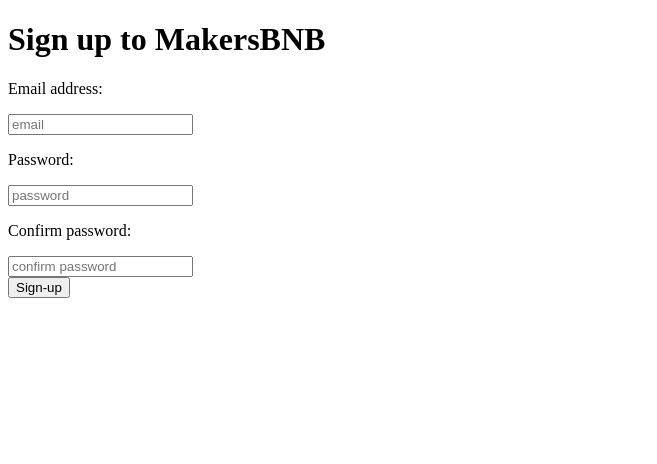
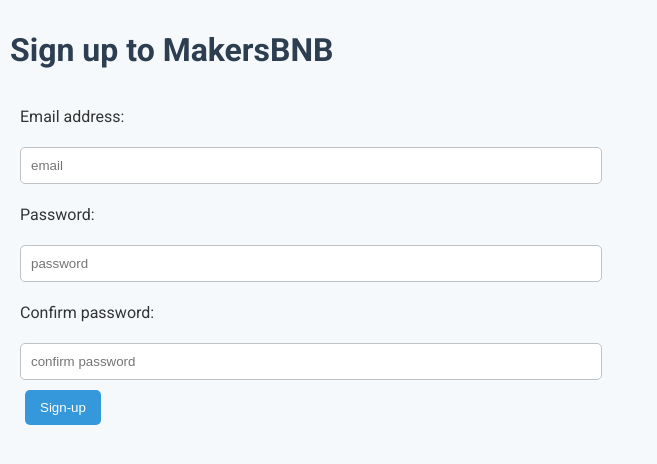
Before and after one commit to shakey0/Project1_MakersBNB, a Flask app: page /signup in a window 1280 px wide. Shown: the top 464 px of the page, without its empty margins (0-657 px from the left). Run offline with Flask 3, Linux system fonts and the light colour scheme.

Commit message:
Merging main with working branch

```diff
--- a/app.py
+++ b/app.py
@@ -74,7 +74,6 @@
     if not passwords_match(password, confirm_password):
         flash("passwords do not match", "error")
         return redirect('/signup')
-
     return redirect('/available-spaces')
 
 @app.route('/login', methods=['GET'])
--- a/static/style.css
+++ b/static/style.css
@@ -1,3 +1,88 @@
 body {
-    font-size: 18px;
+    font-family: 'Roboto', sans-serif;
+    background-color: #F6F9FC; /* light blueish-grey */
+    margin: 10px;
+    color: #333;
+    display: flex;
+    justify-content: center; /* Center children horizontally */
+    align-items: stretch; /* Center children vertically */
+    flex-direction: column; /* stack children vertically */
 }
+
+h1, h2 {
+    color: #2C3E50; /* dark blue */
+}
+
+.login_page_buttons-tag, .signup_page_buttons-tag{
+    max-width: 800px;
+    width: 100%;
+    margin: auto;
+}
+
+.t-email, .t-password {
+    text-align: left;
+}
+
+/* Buttons */
+a, input[type="button"], input[type="submit"] {
+    padding: 10px 15px;
+    background-color: #3498DB; /* blue */
+    color: white;
+    border: none;
+    border-radius: 5px;
+    text-decoration: none;
+    margin: 5px;
+    cursor: pointer;
+}
+
+a:hover, input[type="button"]:hover, input[type="submit"]:hover {
+    background-color: #2980B9; /* darker blue */
+}
+
+/* Text Fields and Form Elements */
+input[type="text"], input[type="date"], input[type="password"] {
+    width: 70%; /* reduced from 100% */
+    padding: 10px;
+    margin: 5px 0;
+    border: 1px solid #BDC3C7; /* grey */
+    border-radius: 5px;
+}
+
+label {
+    color: #7F8C8D; /* greyish text */
+}
+
+/* Tables */
+table {
+    width: 80%; /* so it doesn't span the entire width */
+    margin: 10px auto; /* centers the table */
+    border-collapse: collapse;
+}
+
+td {
+    padding: 10px;
+    border: 1px solid #BDC3C7; /* grey */
+}
+
+/* Error Messages */
+.error {
+    background-color: #E74C3C; /* red */
+    color: white;
+    padding: 10px;
+    border-radius: 5px;
+    margin: 10px 0;
+    text-align: center;
+}
+
+/* Div Classes */
+.t-buttons, .signup_page_buttons-tag, .login_page_buttons-tag, .individual_space-tag {
+    margin-left: 10px; /* Added for alignment as per your request */
+}
+
+.available-spaces-title {
+    text-align: center;
+}
+
+.book_space_button-tag {
+    margin-left: 10px;
+}
--- a/templates/index.html
+++ b/templates/index.html
@@ -7,13 +7,14 @@
             Head to https://github.com/makersacademy/web-applications-in-python/blob/main/pills/loading_css_or_static_files.md
             If you're wondering how the CSS file below is being loaded.
         -->
+        <link href="https://fonts.googleapis.com/css2?family=Roboto:wght@400;500;700&display=swap" rel="stylesheet">
         <link rel="stylesheet" href="/static/style.css" >
     </head>
     <body>
         <h1>Welcome to MakersBnB!</h1>
         <div class="t-buttons">
-            <a href="/login">Login</a>
-            <a href="/signup">Sign-up</a>
+            <a class="login_button-tag" href="/login">Login</a>
+            <a class="signup_button-tag" href="/signup">Sign-up</a>
         </div>
     </body>
 </html>
--- a/templates/login.html
+++ b/templates/login.html
@@ -4,6 +4,8 @@
     <meta charset="UTF-8">
     <meta name="viewport" content="width=device-width, initial-scale=1.0">
     <title>Login</title>
+    <link href="https://fonts.googleapis.com/css2?family=Roboto:wght@400;500;700&display=swap" rel="stylesheet">
+    <link rel="stylesheet" href="/static/style.css" >
 </head>
 <body>
     {% with messages = get_flashed_messages(with_categories=true) %}
@@ -15,7 +17,7 @@
     {% endwith %}
     <p>
         <form action="/login" method="POST">
-            <div>
+            <div class="login_page_buttons-tag">
                 <h1 class="t-header">Please Login</h1>
                 <p class="t-email">Email address:</p>
                 <input type="text" name="email" placeholder="Email address">
--- a/templates/newbooking.html
+++ b/templates/newbooking.html
@@ -4,6 +4,8 @@
     <meta charset="UTF-8">
     <meta name="viewport" content="width=device-width, initial-scale=1.0">
     <title>Booking confirmation</title>
+    <link href="https://fonts.googleapis.com/css2?family=Roboto:wght@400;500;700&display=swap" rel="stylesheet">
+    <link rel="stylesheet" href="/static/style.css" >
 </head>
 <body>
     <h2>Thank you for booking this space with MakersBnB!</h2>
--- a/templates/signup.html
+++ b/templates/signup.html
@@ -4,6 +4,8 @@
     <meta charset="UTF-8">
     <meta name="viewport" content="width=device-width, initial-scale=1.0">
     <title>Sign-up</title>
+    <link href="https://fonts.googleapis.com/css2?family=Roboto:wght@400;500;700&display=swap" rel="stylesheet">
+    <link rel="stylesheet" href="/static/style.css" >
 </head>
 <body>
     {% with messages = get_flashed_messages(with_categories=true) %}
@@ -17,7 +19,7 @@
         Sign up to MakersBNB
     </h1>
     <form action="/sign_up" method="POST">
-        <div>
+        <div class="signup_page_buttons-tag">
             <p class="t-email">Email address:</p>
             <input type="text" name="email" placeholder="email">
             <p class="t-password">Password:</p>
--- a/templates/space_page.html
+++ b/templates/space_page.html
@@ -4,6 +4,8 @@
     <meta charset="UTF-8">
     <meta name="viewport" content="width=device-width, initial-scale=1.0">
     <title>{{matching_space.name}}</title>
+    <link href="https://fonts.googleapis.com/css2?family=Roboto:wght@400;500;700&display=swap" rel="stylesheet">
+    <link rel="stylesheet" href="/static/style.css" >
 </head>
 <body>
     <h1>{{matching_space.name}}</h1>
@@ -35,7 +37,7 @@
             <label for="checkout">Check-out date:</label>
             <input type="date" id="checkout" name="checkout" value="{{matching_space.start_date}}" min="{{matching_space.start_date}}" max="{{matching_space.end_date}}" />
         </p>
-        <input type="submit" value="Book">
+        <input class="add_new_space_button-tag" type="submit" value="Book">
     <form>
 </body>
 </html>
```
Also changed, not shown: templates/available_spaces.html (+5 -3 lines).
